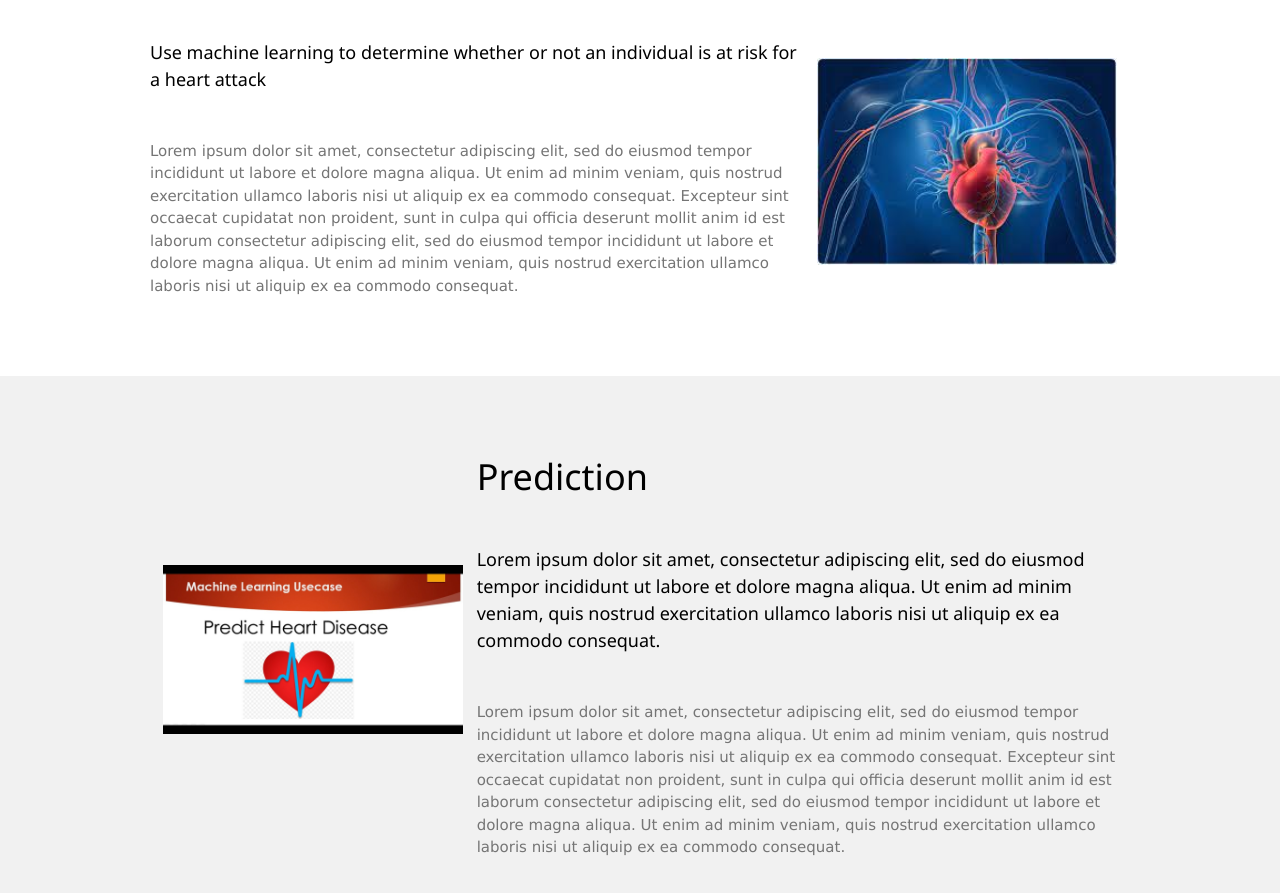
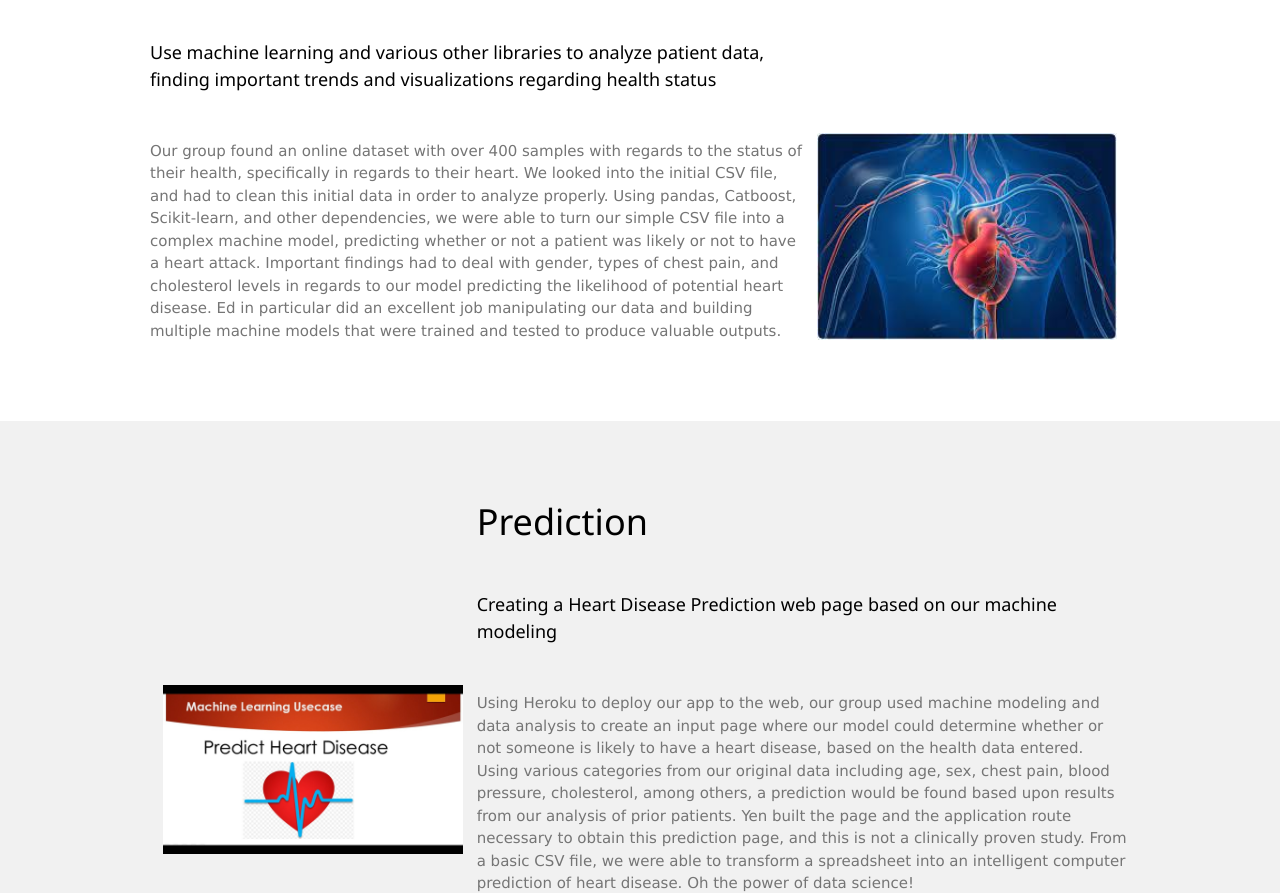
Before and after one commit to ravjolt/project-4, a plain HTML site: page Jonathan/Template/home.html in a window 1280 px wide. Shown: the part 666-1559 px from the top of the page. Drawn offline with nearby package versions, Linux system fonts and the light colour scheme.

Commit message:
Added additional text

```diff
--- a/Jonathan/Template/home.html
+++ b/Jonathan/Template/home.html
@@ -38,18 +38,16 @@ body,h1,h5 {font-family: "Lato", sans-serif}
   <div class="w3-content">
     <div class="w3-twothird">
       <h1>Objective</h1>
-      <h5 class="w3-padding-32">Use machine learning to determine whether or not an individual is at risk for a heart attack</h5>
+      <h5 class="w3-padding-32">Use machine learning and various other libraries to analyze patient data, finding important trends and visualizations regarding health status</h5>
 
-      <p class="w3-text-grey">Lorem ipsum dolor sit amet, consectetur adipiscing elit, sed do eiusmod tempor incididunt ut labore et dolore magna aliqua. Ut enim ad minim veniam, quis nostrud exercitation ullamco laboris nisi ut aliquip ex ea commodo consequat. Excepteur sint
-        occaecat cupidatat non proident, sunt in culpa qui officia deserunt mollit anim id est laborum consectetur adipiscing elit, sed do eiusmod tempor incididunt ut labore et dolore magna aliqua. Ut enim ad minim veniam, quis nostrud exercitation ullamco
-        laboris nisi ut aliquip ex ea commodo consequat.</p>
+      <p class="w3-text-grey">Our group found an online dataset with over 400 samples with regards to the status of their health, specifically in regards to their heart. We looked into the initial CSV file, and had to clean this initial data in order to analyze properly. Using pandas, Catboost, Scikit-learn, and other dependencies, we were able to turn our simple CSV file into a complex machine model, predicting whether or not a patient was likely or not to have a heart attack. Important findings had to deal with gender, types of chest pain, and cholesterol levels in regards to our model predicting the likelihood of potential heart disease. Ed in particular did an excellent job manipulating our data and building multiple machine models that were trained and tested to produce valuable outputs.</p>
     </div>
 
     <div class="w3-third w3-center">
       <style>
   img {
     width: 300px;
-    margin-top: 125px;
+    margin-top: 200px;
   }
 </style>
       <img src="../images/heart.JPG">
@@ -66,11 +64,9 @@ body,h1,h5 {font-family: "Lato", sans-serif}
 
     <div class="w3-twothird">
       <h1>Prediction</h1>
-      <h5 class="w3-padding-32">Lorem ipsum dolor sit amet, consectetur adipiscing elit, sed do eiusmod tempor incididunt ut labore et dolore magna aliqua. Ut enim ad minim veniam, quis nostrud exercitation ullamco laboris nisi ut aliquip ex ea commodo consequat.</h5>
+      <h5 class="w3-padding-32">Creating a Heart Disease Prediction web page based on our machine modeling</h5>
 
-      <p class="w3-text-grey">Lorem ipsum dolor sit amet, consectetur adipiscing elit, sed do eiusmod tempor incididunt ut labore et dolore magna aliqua. Ut enim ad minim veniam, quis nostrud exercitation ullamco laboris nisi ut aliquip ex ea commodo consequat. Excepteur sint
-        occaecat cupidatat non proident, sunt in culpa qui officia deserunt mollit anim id est laborum consectetur adipiscing elit, sed do eiusmod tempor incididunt ut labore et dolore magna aliqua. Ut enim ad minim veniam, quis nostrud exercitation ullamco
-        laboris nisi ut aliquip ex ea commodo consequat.</p>
+      <p class="w3-text-grey">Using Heroku to deploy our app to the web, our group used machine modeling and data analysis to create an input page where our model could determine whether or not someone is likely to have a heart disease, based on the health data entered. Using various categories from our original data including age, sex, chest pain, blood pressure, cholesterol, among others, a prediction would be found based upon results from our analysis of prior patients. Yen built the page and the application route necessary to obtain this prediction page, and this is not a clinically proven study. From a basic CSV file, we were able to transform a spreadsheet into an intelligent computer prediction of heart disease. Oh the power of data science!</p>
     </div>
   </div>
 </div>
```
